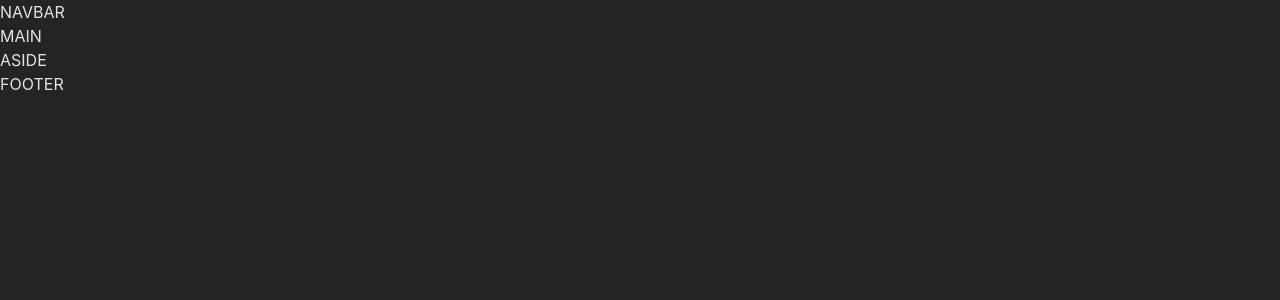
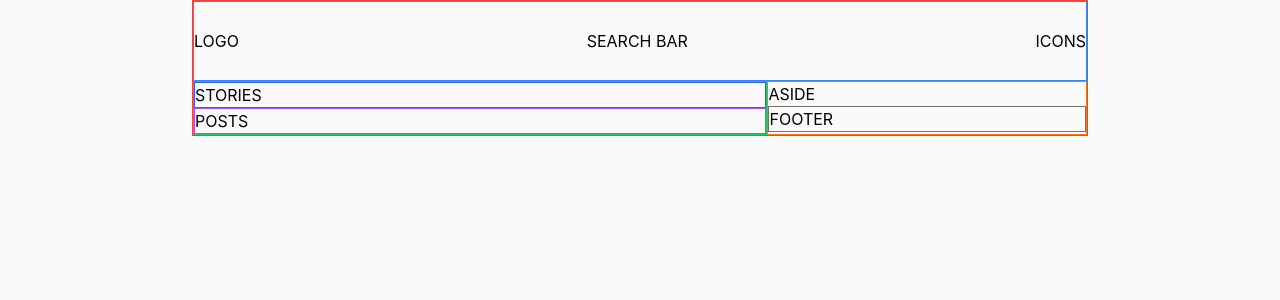
Before and after one commit to simonedimeglio/vite-vue-instagram-inspired, a Vue app: page / in a window 1280 px wide. Shown: the top 300 px of the page. Built offline with nearby package versions, Linux system fonts and the light colour scheme.

Commit message:
components update and first structure

```diff
--- a/src/App.vue
+++ b/src/App.vue
@@ -1,29 +1,35 @@
 <script>
 import Navbar from "./components/Navbar.vue";
-import Main from "./components/Main.vue";
+import Main from "./components/Main.vue"
 import Aside from "./components/Aside.vue";
 
 export default {
 	components: {
 		Navbar,
 		Main,
-		Aside,
+		Aside
 	},
 };
 </script>
 
 <template>
+	<!-- Main Container -->
+	<div class="max-w-4xl m-auto border border-red-500">
 		<!-- Header & Nav -->
 		<header>
 			<!-- Navbar component -->
 			<Navbar />
 		</header>
 
+		<div class="flex">
 			<!-- Main section (stories and posts) -->
 			<Main />
 
 			<!-- Aside section (profile, suggestion and footer) -->
-	<Aside />
+			<Aside class="border border-orange-500 grow-[1]"/>
+		</div>
+
+	</div>
 </template>
 
 <style scoped></style>
--- a/src/components/Aside.vue
+++ b/src/components/Aside.vue
@@ -11,6 +11,6 @@ export default {
 <template>
 	<aside>
 		ASIDE
-		<Footer />
+		<Footer class="border border-stone-500" />
 	</aside>
 </template>
--- a/src/components/Main.vue
+++ b/src/components/Main.vue
@@ -1,5 +1,18 @@
-<script></script>
+<script>
+import Posts from "./Posts.vue"
+import Stories from "./Stories.vue"
+
+export default {
+	components: {
+		Stories,
+		Posts
+	},
+};
+</script>
 
 <template>
-	<main>MAIN</main>
+  <main class="border border-green-500 grow-[2]">
+		<Stories class="border border-blue-600" />
+		<Posts class="border border-purple-500" />
+	</main>
 </template>
--- a/src/components/Navbar.vue
+++ b/src/components/Navbar.vue
@@ -1,5 +1,9 @@
 <script></script>
 
 <template>
-	<nav>NAVBAR</nav>
+	<nav class="border border-blue-500 flex justify-between items-center h-[80px]">
+		<div>LOGO</div>
+		<div>SEARCH BAR</div>
+		<div>ICONS</div>
+	</nav>
 </template>
--- /dev/null
+++ b/src/components/Posts.vue
@@ -0,0 +1,7 @@
+<script></script>
+
+<template>
+	<section>
+		POSTS
+	</section>
+</template>
--- /dev/null
+++ b/src/components/Stories.vue
@@ -0,0 +1,7 @@
+<script></script>
+
+<template>
+	<section>
+		STORIES
+	</section>
+</template>
--- a/src/style.css
+++ b/src/style.css
@@ -4,8 +4,7 @@
 
 :root {
 	font-family: Inter, Avenir, Helvetica, Arial, sans-serif;
-	color: rgba(255, 255, 255, 0.87);
-	background-color: #242424;
+	background-color: #fafafa;
 	font-synthesis: none;
 	text-rendering: optimizeLegibility;
 	-webkit-font-smoothing: antialiased;
```
Lines whose indentation alone changed are shown as unchanged.
